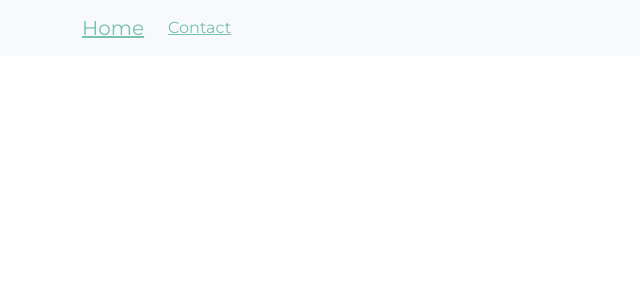
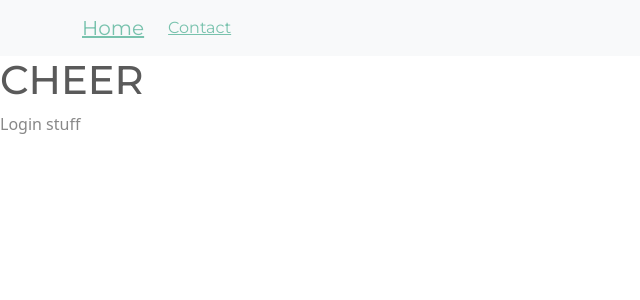
Before and after one commit to wseguin03/cheer-docker, a React (Create React App) app in the folder Client/: page /login in a window 1280 px wide. Before the commit this address had no page. Shown: the top 300 px of the page, without its empty margins (0-640 px from the left). Built offline with nearby package versions, Linux system fonts and the light colour scheme.

Commit message:
added login page

```diff
--- a/Client/src/App.js
+++ b/Client/src/App.js
@@ -8,6 +8,7 @@ import Header from './components/Header';
 import ClientPage from './components/ClientPage';
 import CaregiverPage from './components/CaregiverPage';
 import AdminPage from './components/AdminPage';
+import LoginPage from './components/LoginPage';
 
 function App() {
   return (
@@ -20,6 +21,7 @@ function App() {
         <Route path="/client" element={<ClientPage />} />
         <Route path="/caregiver" element={<CaregiverPage />} />
         <Route path="/admin" element={<AdminPage />} />
+        <Route path="/login" element={<LoginPage />} />
 
 
       </Routes>
--- /dev/null
+++ b/Client/src/components/LoginPage.js
@@ -0,0 +1,13 @@
+import React from 'react';
+
+const LoginPage = () => {
+    return (
+      <div>
+        <h1>CHEER</h1>
+        <p>Login stuff</p>
+
+      </div>
+    );
+  };
+
+  export default LoginPage;
```
